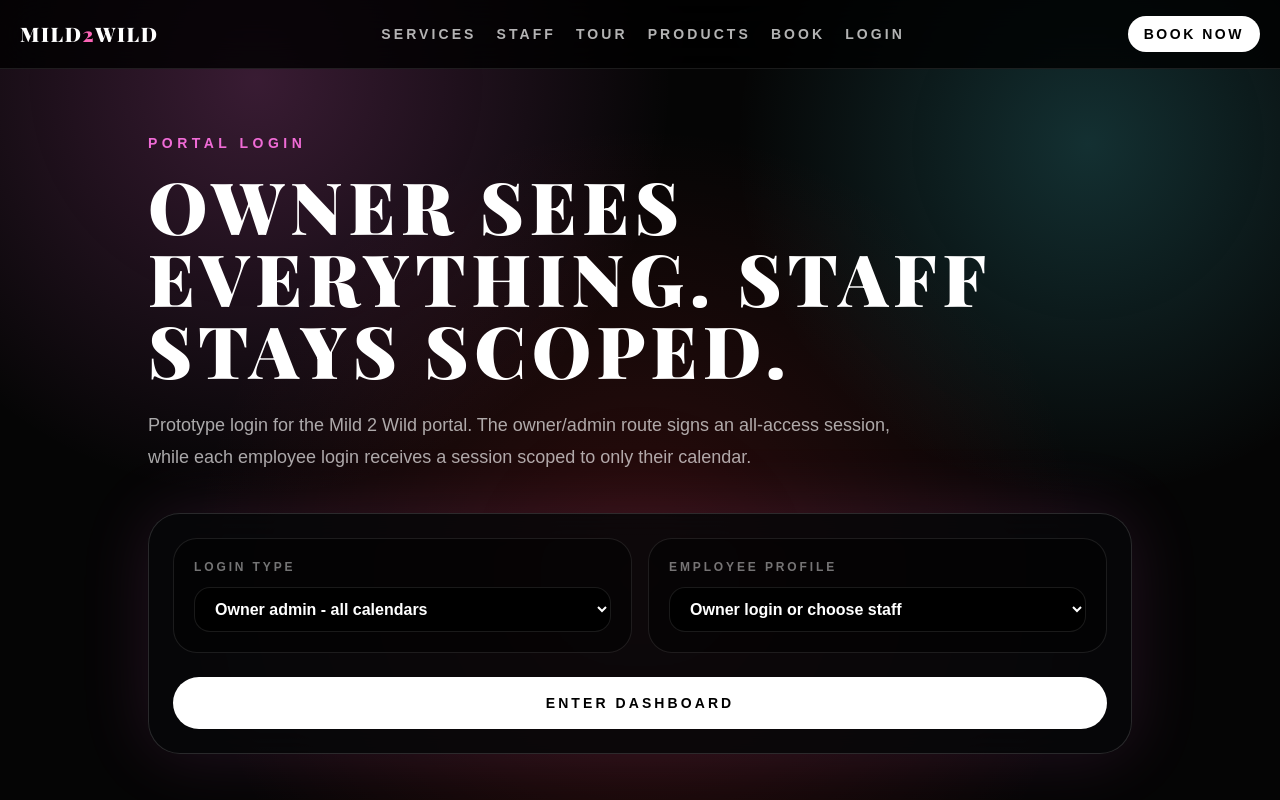
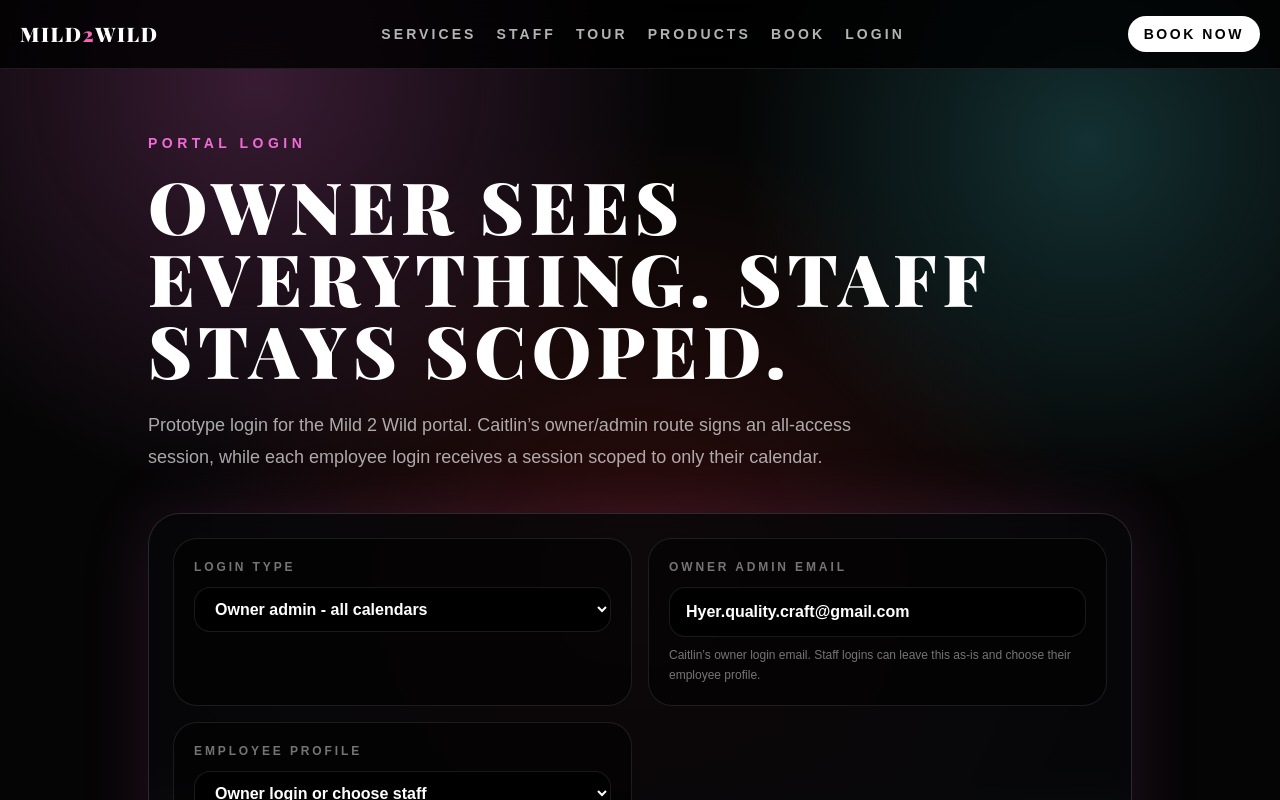
Before and after one commit to tyleradams69/mild2wild, a Next.js app: page /login in a window 1280 px wide. Shown: the top 800 px of the page. Built offline with nearby package versions, Linux system fonts and the light colour scheme; a web font is replaced by a local one.

Commit message:
feat: add Caitlin owner admin login

```diff
--- a/src/app/dashboard/page.tsx
+++ b/src/app/dashboard/page.tsx
@@ -66,6 +66,7 @@ export default async function DashboardPage() {
                 : "Can view the portal but only edit their own profile, availability, and bookings."}
             </p>
             <div className="mt-6 grid gap-3 sm:grid-cols-3">
+              {session.email ? <Metric label="Admin email" value={session.email} /> : null}
               <Metric label="Visible calendars" value={dashboardModel.visibleCalendars.length.toString()} />
               <Metric label="Editable calendars" value={dashboardModel.editableCalendarSlugs.length.toString()} />
               <Metric label="Permission" value={dashboardModel.canManageAllCalendars ? "Owner" : "Staff"} />
--- a/src/app/login/page.tsx
+++ b/src/app/login/page.tsx
@@ -4,6 +4,7 @@ import { PageShell, SectionEyebrow } from "@/components/site";
 import {
   createSignedDashboardSession,
   dashboardSessionCookieName,
+  ownerAdminProfile,
   resolveLoginSession,
 } from "@/lib/auth-session";
 import { staffMembers } from "@/lib/studio-data";
@@ -17,7 +18,8 @@ async function loginAction(formData: FormData) {
 
   const role = formData.get("role")?.toString();
   const staffSlug = formData.get("staffSlug")?.toString();
-  const resolved = resolveLoginSession({ role, staffSlug });
+  const ownerEmail = formData.get("ownerEmail")?.toString();
+  const resolved = resolveLoginSession({ role, staffSlug, ownerEmail });
 
   if (!resolved.ok) {
     redirect(`/login?error=${resolved.error}`);
@@ -47,7 +49,7 @@ export default async function LoginPage({ searchParams }: { searchParams?: Promi
         <SectionEyebrow color="#F06BD6">Portal login</SectionEyebrow>
         <h1 className="brand-display max-w-4xl text-5xl font-black uppercase md:text-7xl">Owner sees everything. Staff stays scoped.</h1>
         <p className="mt-6 max-w-3xl text-lg leading-8 text-white/65">
-          Prototype login for the Mild 2 Wild portal. The owner/admin route signs an all-access session, while each employee login receives a session scoped to only their calendar.
+          Prototype login for the Mild 2 Wild portal. Caitlin’s owner/admin route signs an all-access session, while each employee login receives a session scoped to only their calendar.
         </p>
 
         {error ? (
@@ -64,6 +66,20 @@ export default async function LoginPage({ searchParams }: { searchParams?: Promi
                 <option value="owner">Owner admin - all calendars</option>
                 <option value="staff">Employee - own calendar only</option>
               </select>
+            </label>
+
+            <label className="rounded-3xl border border-white/10 bg-black/50 p-5">
+              <span className="block text-xs font-black uppercase tracking-[0.24em] text-white/45">Owner admin email</span>
+              <input
+                name="ownerEmail"
+                type="email"
+                defaultValue={ownerAdminProfile.email}
+                className="mt-3 w-full rounded-2xl border border-white/10 bg-black px-4 py-3 font-bold text-white outline-none focus:border-pink-300"
+                aria-describedby="owner-email-help"
+              />
+              <span id="owner-email-help" className="mt-2 block text-xs leading-5 text-white/45">
+                Caitlin’s owner login email. Staff logins can leave this as-is and choose their employee profile.
+              </span>
             </label>
 
             <label className="rounded-3xl border border-white/10 bg-black/50 p-5">
--- a/src/lib/auth-session.ts
+++ b/src/lib/auth-session.ts
@@ -9,19 +9,30 @@ export type DashboardAuthSession = {
   role: DashboardAuthRole;
   staffSlug?: string;
   displayName: string;
+  email?: string;
   expiresAt: number;
 };
 
 export type LoginFormChoice = {
   role?: string;
   staffSlug?: string;
+  ownerEmail?: string;
 };
 
 export type LoginSessionResult =
   | { ok: true; session: DashboardAuthSession }
-  | { ok: false; error: "invalid_role" | "missing_staff" | "unknown_staff" | "mascot_not_bookable" };
+  | { ok: false; error: "invalid_role" | "invalid_owner_email" | "missing_staff" | "unknown_staff" | "mascot_not_bookable" };
 
 const oneDayMs = 24 * 60 * 60 * 1000;
+
+export const ownerAdminProfile = {
+  name: "Caitlin",
+  email: "Hyer.quality.craft@gmail.com",
+} as const;
+
+function normalizeEmail(value: unknown) {
+  return typeof value === "string" ? value.trim().toLowerCase() : "";
+}
 
 function signPayload(payload: string, secret: string) {
   return createHmac("sha256", secret).update(payload).digest("base64url");
@@ -51,6 +62,7 @@ function decodePayload(payload: string): DashboardAuthSession | null {
       role: parsed.role,
       staffSlug: parsed.staffSlug,
       displayName: parsed.displayName,
+      email: typeof parsed.email === "string" ? parsed.email : undefined,
       expiresAt: parsed.expiresAt,
     };
   } catch {
@@ -85,11 +97,16 @@ export function parseSignedDashboardSession(cookieValue: string | undefined | nu
 
 export function resolveLoginSession(choice: LoginFormChoice, now = Date.now()): LoginSessionResult {
   if (choice.role === "owner") {
+    if (normalizeEmail(choice.ownerEmail) !== normalizeEmail(ownerAdminProfile.email)) {
+      return { ok: false, error: "invalid_owner_email" };
+    }
+
     return {
       ok: true,
       session: {
         role: "owner",
-        displayName: "Owner Admin",
+        displayName: ownerAdminProfile.name,
+        email: ownerAdminProfile.email,
         expiresAt: now + oneDayMs,
       },
     };
```
Also changed, not shown: 1 other file (tests, documents, lock files or other folders).
